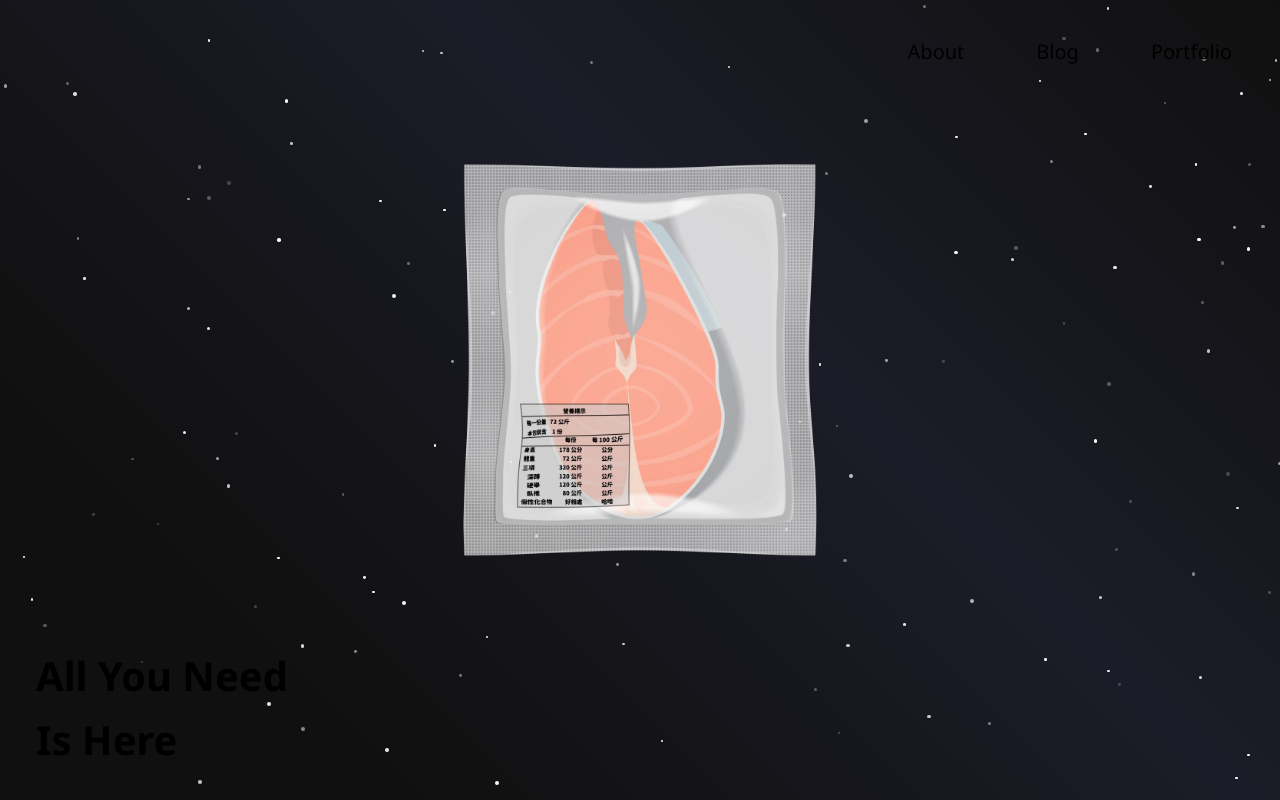
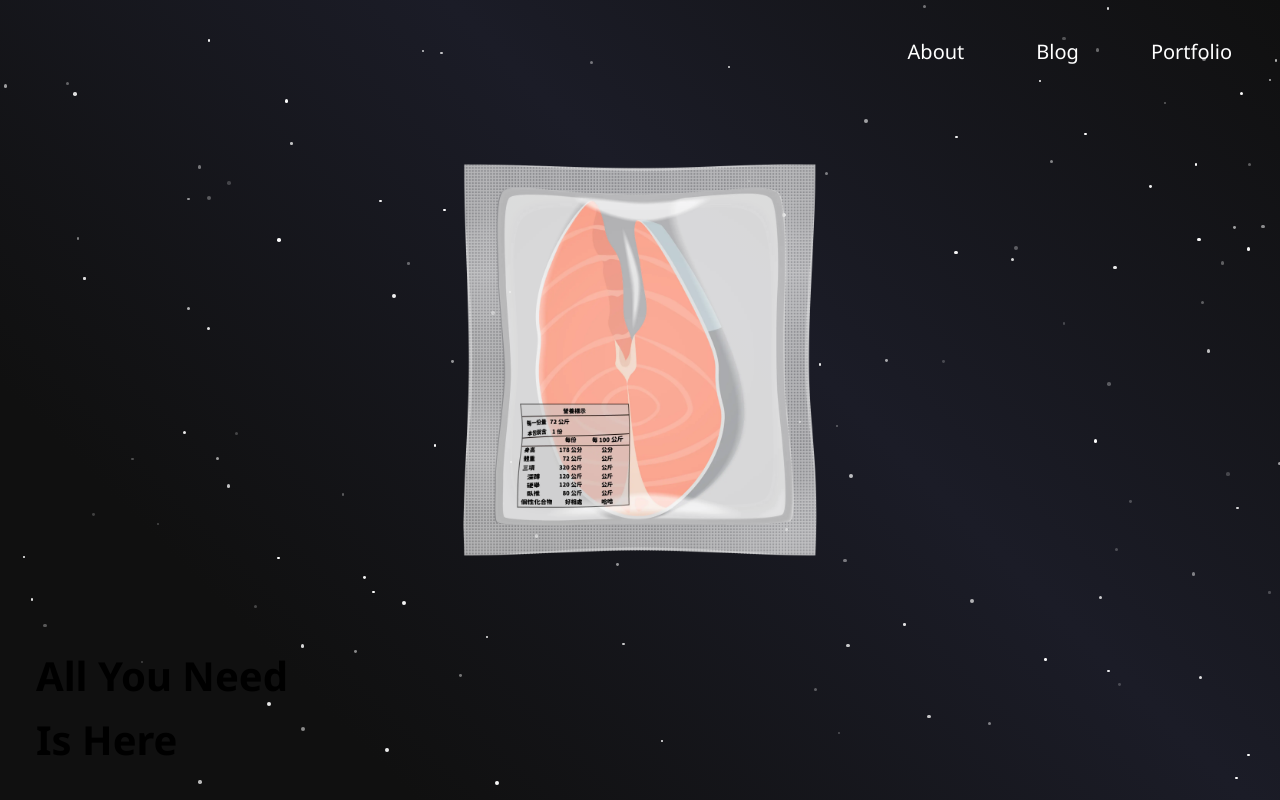
Before and after one commit to Woof29/myBlog, a Vue app: page / in a window 1280 px wide. Built offline with nearby package versions, Linux system fonts and the light colour scheme; no server answers.

Commit message:
fix: text color problem

```diff
--- a/src/pages/_detail.vue
+++ b/src/pages/_detail.vue
@@ -51,8 +51,7 @@ onMounted(() => {
 				v-if="post?.topic === 'video'"
 				:width="playerWidth"
 				:height="playerHeight"
-        :src="post?.link"
-      />
+				:src="post?.link" />
 			<div class="quill-content">
 				<div class="ql-editor" v-html="post?.draftContent"></div>
 			</div>
@@ -105,7 +104,7 @@ onMounted(() => {
 		}
 	}
 	.timestamp {
-    @include fontStyle(12, 40);
+		@include fontStyle(12, 40, #fff);
 	}
 }
 </style>
--- a/src/pages/index.vue
+++ b/src/pages/index.vue
@@ -32,8 +32,7 @@ const handleShake = () => {
 			<img
 				ref="shakeImg"
 				src="@/assets/salmon_package.webp"
-        @click="handleShake()"
-      />
+				@click="handleShake()" />
 		</div>
 
 		<div class="bottom">
@@ -65,7 +64,7 @@ const handleShake = () => {
 		}
 		.item {
 			a {
-        @include fontStyle(20, 400);
+				@include fontStyle(20, 400, #fff);
 				padding: 8px 12px;
 				position: relative;
 				&:hover {
--- a/src/style/_common.scss
+++ b/src/style/_common.scss
@@ -115,7 +115,7 @@
 		li {
 			padding-bottom: 2px;
 			position: relative;
-      @include fontStyle(16, 400);
+			@include fontStyle(16, 400, #fff);
 			cursor: pointer;
 			&::before {
 				content: '';
```
Lines whose indentation alone changed are shown as unchanged.
